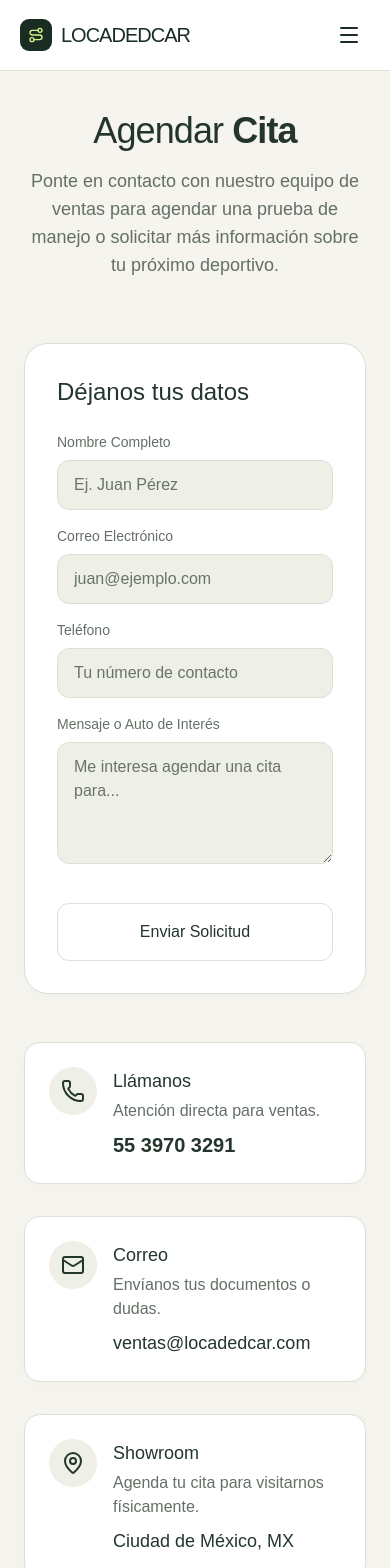
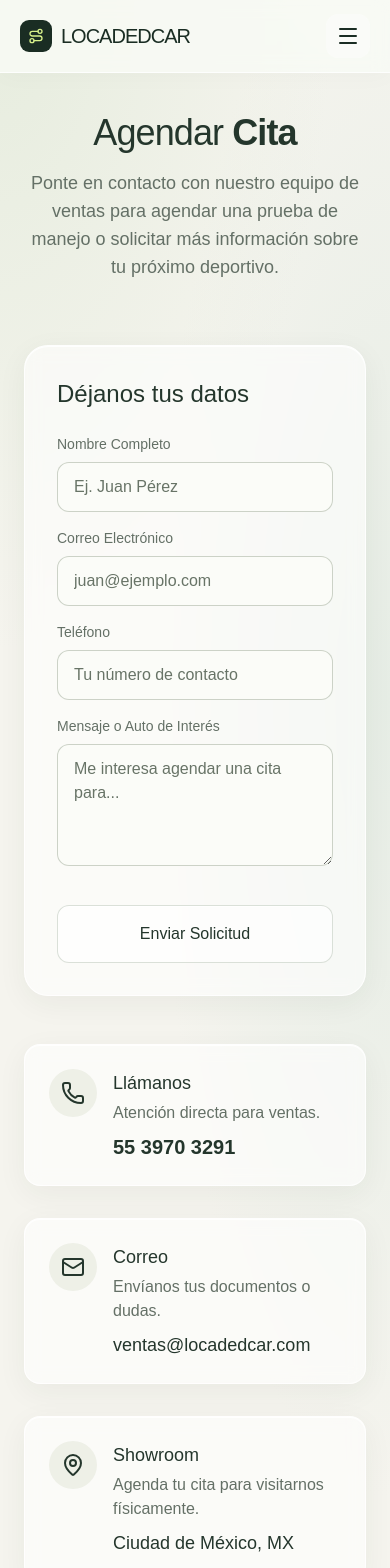
Before and after one commit to YvnPretty/LocadedCar, a Next.js app: page /contacto in a window 390 px wide. Shown: the top 1568 px of the page. Built offline with nearby package versions, Linux system fonts and the light colour scheme.

Commit message:
style: add subtle translucent glass surfaces and responsive controls

```diff
--- a/src/app/globals.css
+++ b/src/app/globals.css
@@ -1,5 +1,10 @@
 @import "tailwindcss";
-:root { --background:#f5f4ee; --foreground:#1a2d23; }
+:root {
+ --background:#f5f4ee; --foreground:#1a2d23;
+ --glass-fill:#f7f8f3; --glass-chrome:#f8f9f5; --glass-border:rgba(255,255,255,.8);
+ --glass-shadow:inset 0 1px 0 rgba(255,255,255,.85),0 8px 30px rgba(32,53,39,.055);
+ --glass-blur:12px;
+}
 @theme inline {
   --color-background:var(--background); --color-foreground:var(--foreground);
   --color-brand:#1a2d23; --color-ink:#24362c; --color-muted:#647066;
@@ -7,7 +12,10 @@
   --font-sans:Arial,Helvetica,sans-serif;
 }
 html { scroll-behavior:smooth; color-scheme:light; }
-body { background:var(--background); color:var(--foreground); font-family:Arial,Helvetica,sans-serif; }
+body {
+ background:radial-gradient(ellipse 85% 650px at 0 0,#dfe9d6aa,transparent),radial-gradient(ellipse 60% 800px at 100% 700px,#dce8df99,transparent),var(--background);
+ color:var(--foreground); font-family:Arial,Helvetica,sans-serif;
+}
 ::selection { background:#d7f18b; color:#1a2d23; }
 button,a,input,select,textarea { -webkit-tap-highlight-color:transparent; }
 button:not(:disabled),select { cursor:pointer; }
@@ -150,3 +158,109 @@ input::placeholder,textarea::placeholder { color:#687467; }
 .admin-session-bar { max-width:1440px; margin:auto; padding:20px 32px 0; display:flex; flex-wrap:wrap; justify-content:space-between; gap:12px; color:#647066; font-size:12px; }
 .admin-session-bar button { display:flex; align-items:center; gap:8px; background:#fff; border:1px solid #dce0d5; padding:10px 14px; border-radius:10px; color:#24362c; }
 @media(max-width:600px) { .admin-locked { min-height:700px; padding:28px 16px; } .admin-access-card { padding:28px 24px; } .admin-locked-preview { grid-template-columns:1fr; } .admin-locked-preview aside { display:none; } .admin-session-bar { padding:20px 16px 0; } }
+
+/* Quiet glass: opaque fallback first; blur only on bounded surface areas. */
+.glass,.glass-panel,.iphone-shell,.collection-card,.catalog-filters,
+.paint-panel,.vehicle-stage,.admin-access-card,.pos-panel {
+ background:var(--glass-fill);
+ border:1px solid var(--glass-border);
+ box-shadow:var(--glass-shadow);
+}
+.site-header {
+ background:var(--glass-chrome);
+ border-bottom:1px solid var(--glass-border);
+ box-shadow:0 4px 24px #20352706;
+}
+.collection-hero {
+ background:linear-gradient(125deg,rgba(255,255,255,.06),transparent 65%),#20392f;
+ border:1px solid #ffffff70;
+ box-shadow:inset 0 1px 0 #ffffff24,0 14px 38px #20352712;
+}
+.hero-summary { background:#ffffff08; border-top-color:#ffffff26; }
+.hero-summary small { color:#d1dcc9; }
+.hero-tag,.car-status {
+ background:var(--glass-chrome);
+ border:1px solid #ffffffb3;
+ box-shadow:0 2px 10px #172c2310;
+}
+.hero-image .hero-tag { background:var(--glass-chrome); }
+.car-copy .car-bottom { border-color:#24362c14; }
+.glass-button,.catalog-pagination button,.admin-session-bar button {
+ background:var(--glass-fill); border-color:#70866b40;
+ box-shadow:inset 0 1px 0 #ffffffb3;
+}
+.site-links a,.glass-button,.hero-action,.vehicle-primary-action,
+.catalog-pagination button,.paint-option,.paint-finishes button {
+ transition:background-color .18s ease,border-color .18s ease,box-shadow .18s ease;
+}
+.site-links a[aria-current=page],.site-links a:hover,.glass-button:hover {
+ background:#e3ebdca6;
+}
+.site-links a.nav-buy { background:#20392f; color:#e3f5b7; }
+.car-copy .car-bottom a { background:#e7eddfa6; min-height:44px; }
+.catalog-filters label { color:#526151; min-width:0; }
+.catalog-filters select,.glass input,.glass select,.glass textarea,
+.glass-panel input,.glass-panel select,.glass-panel textarea,.admin-access-card input,
+.pos-screen input,.pos-screen select,.pos-screen textarea {
+ background:#fbfcf8e8; border-color:#74856c59;
+}
+select option { background:#fafbf7; color:#24362c; }
+input:focus-visible,select:focus-visible,textarea:focus-visible {
+ outline:2px solid #56752d; outline-offset:3px;
+}
+.paint-finishes > div { background:#e7eddfa6; }
+.paint-option[aria-pressed=true] { background:#e6efd9; border-color:#6e8557; }
+.paint-finishes button[aria-pressed=true] { background:#fffffff2; }
+.site-footer { background:#ffffff38; border-top-color:#ffffffb3; }
+.pos-screen { background:transparent; }
+.pos-screen > header { background:var(--glass-chrome); }
+.workflow-glass { background:var(--glass-chrome); border-color:#ffffffb3; }
+
+@supports ((backdrop-filter:blur(1px)) or (-webkit-backdrop-filter:blur(1px))) {
+ :root { --glass-fill:rgba(255,255,255,.6); --glass-chrome:rgba(249,251,245,.86); }
+ .site-header,.glass,.glass-panel,.iphone-shell,.collection-card,.catalog-filters,
+ .paint-panel,.vehicle-stage,.admin-access-card,.pos-screen > header,.workflow-glass {
+  -webkit-backdrop-filter:blur(var(--glass-blur)); backdrop-filter:blur(var(--glass-blur));
+ }
+ .hero-tag,.car-status { -webkit-backdrop-filter:blur(8px); backdrop-filter:blur(8px); }
+ /* No stacked blur on nested cards or long POS lists. */
+ .glass .glass,.glass-panel .glass,.pos-panel .glass {
+  -webkit-backdrop-filter:none; backdrop-filter:none;
+ }
+}
+@media(hover:hover) and (pointer:fine) {
+ .collection-card:hover { transform:translateY(-2px); box-shadow:inset 0 1px 0 #fff,0 14px 30px #20352712; }
+ .hero-action:hover { box-shadow:0 4px 18px #d7f18b26; }
+}
+@media(hover:none) { .collection-card:hover { transform:none; box-shadow:var(--glass-shadow); } }
+/* Keep navigation usable on narrow tablets as well as phones. */
+@media(max-width:1023px) {
+ .site-nav { min-height:68px; flex-wrap:wrap; gap:0; }
+ .mobile-toggle { display:grid; place-items:center; min-width:44px; min-height:44px; border-radius:12px; background:#ffffff66; }
+ .site-links { display:none; width:100%; padding-top:12px; flex-wrap:wrap; }
+ .site-links.is-open { display:flex; }
+ .site-links a { min-height:44px; display:inline-flex; align-items:center; }
+}
+@media(max-width:767px) {
+ :root { --glass-blur:8px; }
+ .site-links { padding-bottom:4px; }
+ .site-links a.nav-buy { margin-left:0; }
+ .collection-card,.catalog-filters,.paint-panel { border-radius:18px; }
+ .catalog-filters select,.glass input,.glass select,.glass textarea,.admin-access-card input { font-size:16px; }
+ .catalog-pagination { flex-wrap:wrap; align-items:center; }
+ .catalog-pagination button { min-height:44px; }
+ .vehicle-stage-bar { flex-wrap:wrap; }
+}
+@media(max-width:380px) {
+ .catalog-filters { grid-template-columns:minmax(0,1fr); }
+ .hero-copy h1 { font-size:32px; overflow-wrap:break-word; }
+ .hero-action { padding:12px; font-size:14px; }
+ .admin-access-card { padding:24px 18px; }
+}
+@media(prefers-reduced-transparency:reduce) {
+ :root { --glass-fill:#f7f8f3; --glass-chrome:#f8f9f5; --glass-blur:0px; }
+ .hero-tag,.car-status,.admin-locked::before { -webkit-backdrop-filter:none; backdrop-filter:none; }
+}
+@media(prefers-reduced-motion:reduce) {
+ .collection-card:hover { transform:none; }
+}
--- a/src/app/pos/POSClient.tsx
+++ b/src/app/pos/POSClient.tsx
@@ -447,7 +447,7 @@ export default function POSClient({
       <div className="flex-1 grid grid-cols-1 xl:grid-cols-12 overflow-hidden">
 
         {/* === LEFT PANE: SHOWROOM & VEHICLE SELECTOR (7 Cols) === */}
-        <div className="xl:col-span-7 flex flex-col border-r border-line bg-white backdrop-blur-md overflow-hidden">
+        <div className="pos-panel xl:col-span-7 flex flex-col border-r border-line bg-white backdrop-blur-md overflow-hidden">
 
           {/* Search & Category Filter Controls */}
           <div className="p-4 border-b border-line space-y-3">
@@ -628,7 +628,7 @@ export default function POSClient({
         </div>
 
         {/* === RIGHT PANE: COCKPIT DE DESPACHO & COBRO (5 Cols) === */}
-        <div className="xl:col-span-5 flex flex-col bg-white overflow-y-auto xl:max-h-[calc(100dvh-50px)] p-4 md:p-6 space-y-4">
+        <div className="pos-panel xl:col-span-5 flex flex-col bg-white overflow-y-auto xl:max-h-[calc(100dvh-50px)] p-4 md:p-6 space-y-4">
 
           {/* Active Unit Header Card */}
           {selectedCar ? (
--- a/src/components/WorkflowNavigation.tsx
+++ b/src/components/WorkflowNavigation.tsx
@@ -18,7 +18,7 @@ export default function WorkflowNavigation() {
   const show = staff ? posId && !pathname.startsWith('/pos') : checkoutId && !pathname.startsWith('/checkout');
   if (!show) return null;
   const label = ['Datos del comprador', 'Método de pago', 'Revisión'][checkoutStep - 1] || 'Datos del comprador';
-  return <aside aria-label="Operación en curso" className="fixed bottom-4 right-4 left-4 sm:left-auto z-40 flex flex-wrap items-center gap-3 rounded-2xl border border-accent/40 bg-white p-4 text-sm text-ink shadow-xl">
+  return <aside aria-label="Operación en curso" className="workflow-glass fixed bottom-4 right-4 left-4 sm:left-auto z-40 flex flex-wrap items-center gap-3 rounded-2xl border border-accent/40 bg-white p-4 text-sm text-ink shadow-xl">
     <div><p className="font-semibold">{staff ? 'Venta en preparación' : 'Compra en curso'}</p><p className="text-xs text-muted">{staff ? 'Conservamos tu captura' : `Paso ${checkoutStep} de 3 · ${label}`}</p></div>
     <Link className="rounded-lg bg-accent px-4 py-2 font-semibold text-black" href={staff ? '/pos' : '/checkout'}>Continuar</Link>
   </aside>;
```
